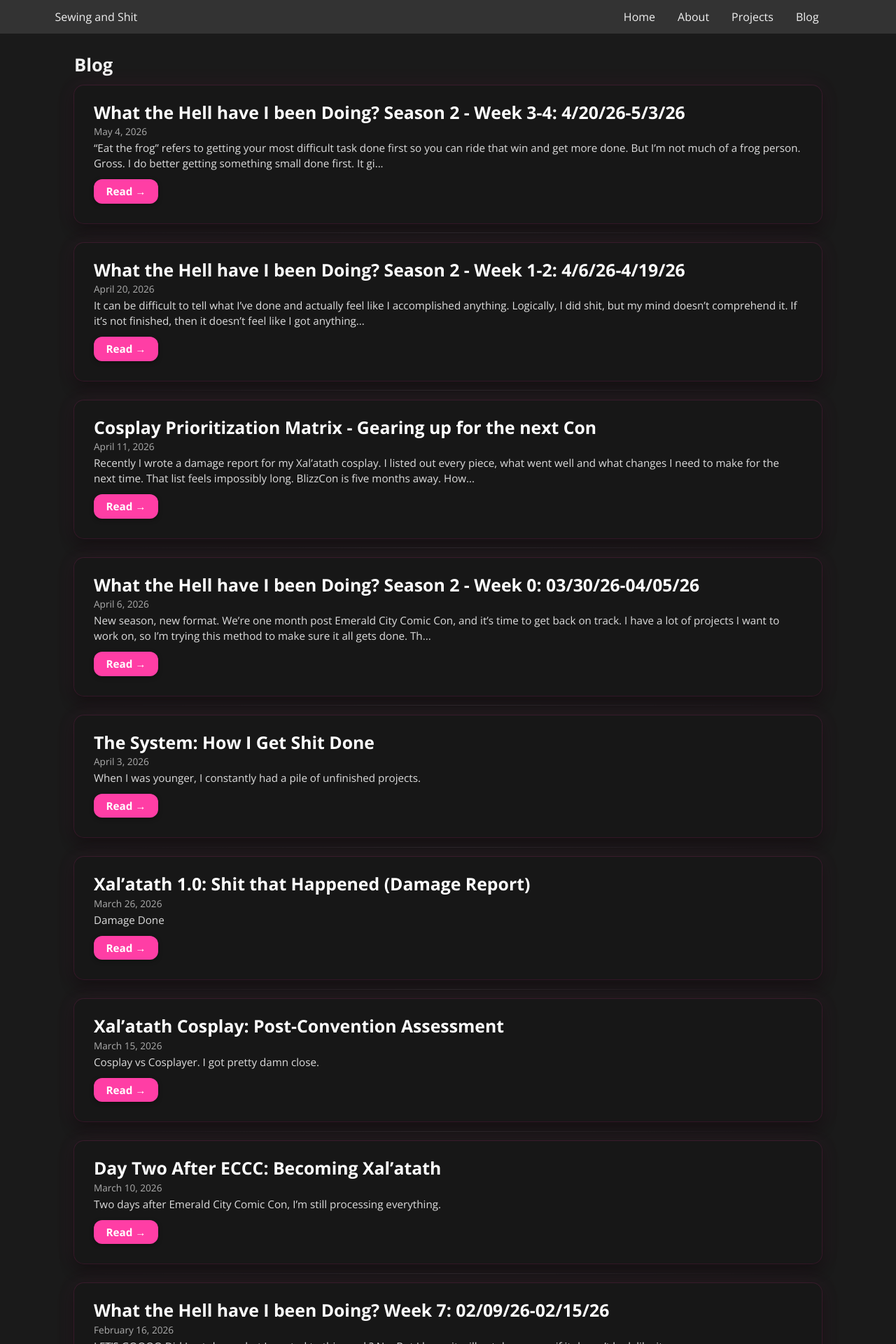
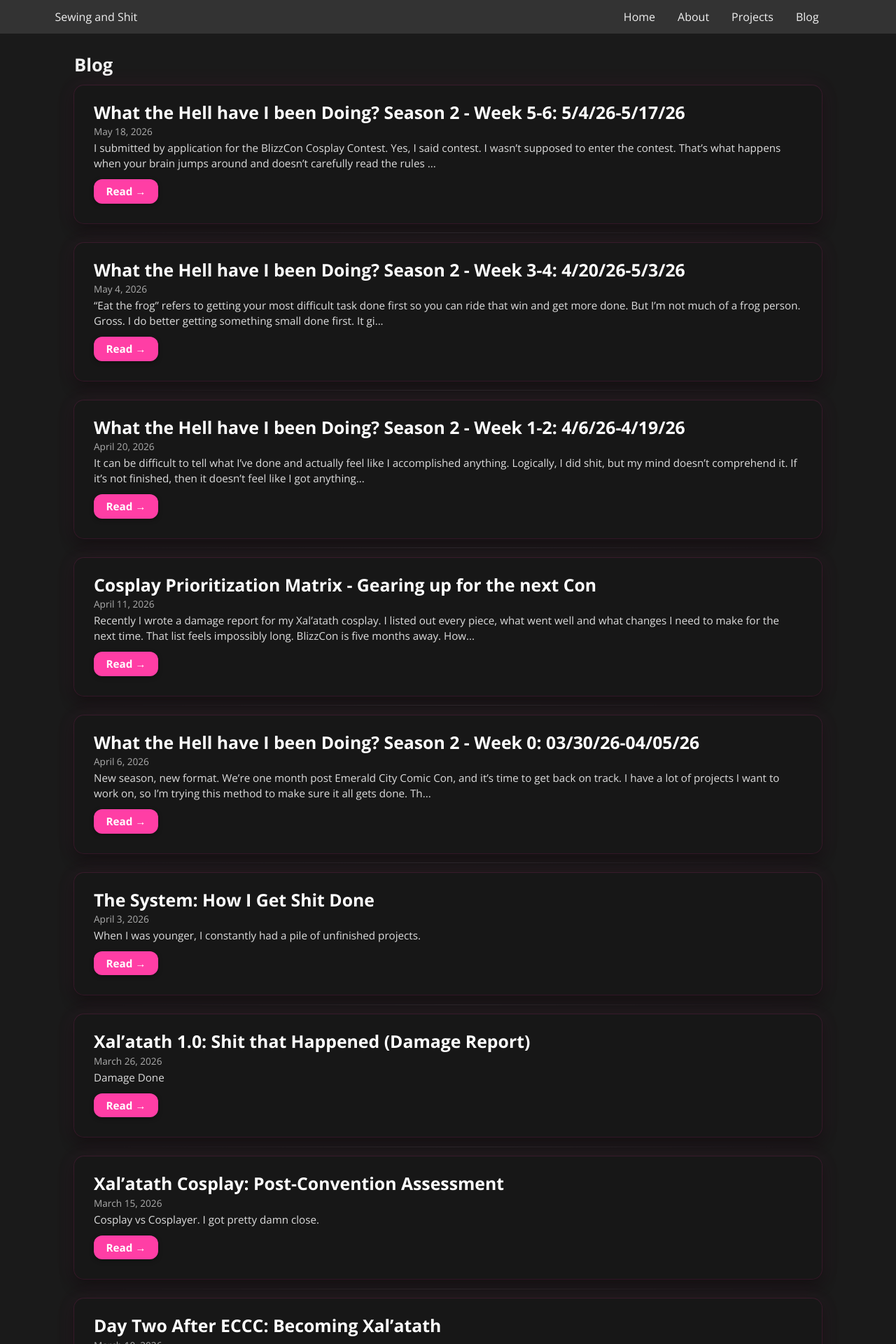
Before and after one commit to sarahmarie23/sewingandshit, a Jekyll site: the page built from blog/index.markdown, in a window 1280 px wide. Shown: the top 1920 px of the page at 70% size. Built offline with Jekyll 4.4.1, drawn with Linux system fonts in a browser that asks for light colours; some of the changed lines change nothing that is shown.

Commit message:
WTF s2 w5-6, spoiler styling added

```diff
--- /dev/null
+++ b/_posts/2026-05-18-wth-s2-w5-6.md
@@ -0,0 +1,81 @@
+---
+layout: post
+title: "What the Hell have I been Doing? Season 2 - Week 5-6: 5/4/26-5/17/26"
+date: 2026-05-18
+categories: blog
+tags: [check-in]
+---
+
+> I submitted by application for the BlizzCon Cosplay Contest.
+>
+> Yes, I said contest. I wasn't supposed to enter the contest.
+>
+> That's what happens when your brain jumps around and doesn't carefully read the rules page.
+>
+> The good news? Now I have an even stronger plan laid out for how I'm going to finish this shit.
+
+---
+
+![Scavenger hunt](/assets/images/wth/s2/scavenger-hunt.jpg)
+*I did a scavenger hunt with my friends! It took us all throughout Capitol Hill and University District in Seattle, WA. Here we are standing in front of Gargoyles, a shop which sells cool gothic merchandise.*
+
+## ⭐ This Week's Focus
+
+- Finishing the BlizzCon application
+- I'll be honest, I didn't write anything down this week but I will next week
+
+---
+
+## 🧵 Shit I Did
+
+- I made a dagger for my friend! It is for Duchess from Elden Ring. I printed it out and painted it with fabric bits at the handle.
+- Submitted the BlizzCon cosplay contest application 8 minutes before the deadline lol.
+- Made a more thought-out plan for how to complete Xal 2.0.
+- Booked flight and hotel for BlizzCon.
+
+---
+
+## 🔮 Thoughts for Future Work
+
+- I still have a lot to do for Xal 2.0. I did some creative math and came up with around that I am 60% completed. It's still hard to feel that way, but the number proves it's more than halfway completed.
+- Guys. I hate spoilers. But I found out that (WoW Midnight spoilers here)<span class="spoiler" onclick="this.classList.toggle('revealed')"> the Blade of the Black Empire appears in the raid in Midnight. The dagger I started making a while back. This mean's she's coming to BlizzCon with me! </span>
+- I need an accountability buddy! I am more successful when I tell someone what I'm doing, especially if they are also working on something, and when the task is small and discrete.
+
+---
+
+## 📋 TODO — Next Week
+
+- Testing out the airbrush. For reals this time.
+- Get a wire shape figured out for the ears and glued on to a headband.
+- Test out the ears (unpainted) to see if they stick to my head.
+- Figure out how tf to get the wig on with the ears. Oh and there's also a that needs to fit underneath all that.
+
+---
+
+## 📸 Photo Dump
+
+![Dagger Duchess](/assets/images/wth/s2/dagger-duchess.jpg)
+*The finished dagger. I only spent 4 days making this, and that includes my time working at my job and volunteering at the makerspace. When I have a tight deadline, I get shit done. Having a lot of regular life things to do somehow is more productive for cosplay than if I had no obligations during my days.*
+
+![Dagger closeup](/assets/images/wth/s2/dagger-closeup.jpg)
+*I got the idea to use fabric for the handle details instead of painting it on.*
+
+![Dagger reference](/assets/images/wth/s2/dagger-reference.png)
+*This is the original dagger. I don't play the games or know the characters, but I kind of want one for myself now.*
+
+![Pirate selfie](/assets/images/wth/s2/pirate-selfie.jpg)
+*I just HAD to go on the scavenger hunt dressed like a pirate. Yes, running around in a wig is uncomfortable. Do I care? Not really.*
+
+![Pauldrons before](/assets/images/wth/s2/pauldrons-before.jpg)
+*Rememebr the wedges I made to hold up the pauldrons? This is me demo the proof of concept for my BlizzCon application. In all of my pics, I'm standing with my arms up, which made the pauldrons look like they were correct. Standing straight though, here's what it looked like. We don't want these droopy pauldrons.*
+
+![Pauldrons after](/assets/images/wth/s2/pauldrons-after.jpg)
+*I just wedged them under. It really does make them stay up to the position where I needed them.*
+
+![Pauldrons back](/assets/images/wth/s2/pauldrons-back.jpg)
+*I took a pic of the backside to draw out where the harness and void orbs would go. And to see how satisfying it looks when the pauldrons are straight.*
+
+![Flap damage](/assets/images/wth/s2/flap-damage.jpg)
+*As I wrote out my application, I pulled out the pieces and took pics. It made me realize that some pieces need more work than I originally thought.*
+
+---
--- a/assets/css/styles.css
+++ b/assets/css/styles.css
@@ -1179,3 +1179,20 @@
     margin: 0 auto;
   }
 }
+.spoiler {
+    background-color: black;
+    color: transparent;
+    border-radius: 3px;
+    padding: 0 4px;
+    cursor: pointer;
+    transition: 0.2s;
+    user-select: none;
+}
+
+.spoiler:hover {
+    background-color: #222;
+}
+
+.spoiler.revealed {
+    color: #d6c6ff;
+}
```
Also changed, not shown: assets/images/wth/s2/dagger-reference.png (added), assets/images/wth/s2/pauldrons-after.jpg (added), assets/images/wth/s2/pauldrons-back.jpg (added), assets/images/wth/s2/pauldrons-before.jpg (added), 5 other files.
